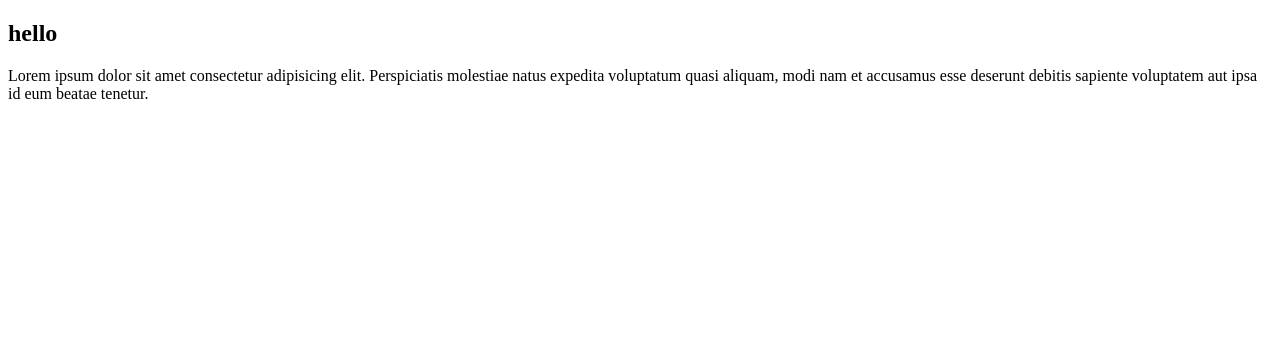
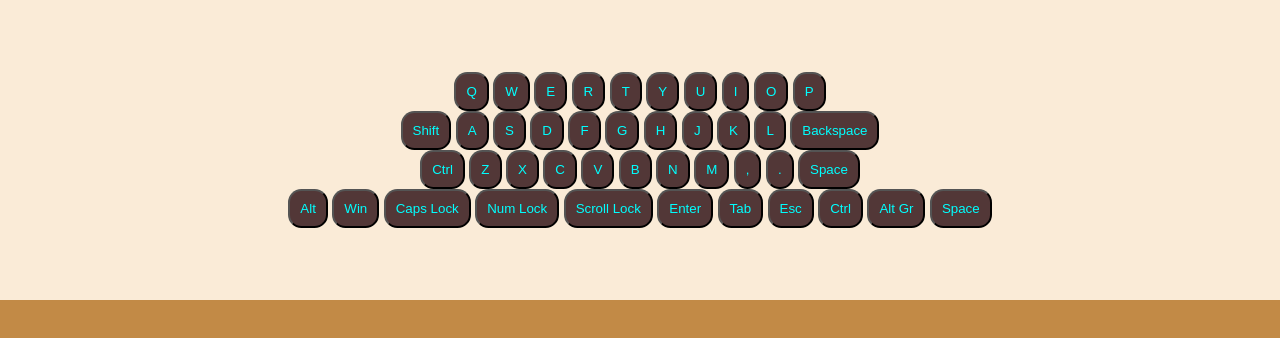
Before and after one commit to Martin-Atanasov123/Keyboard, a plain HTML site: page index.html in a window 1280 px wide. Drawn offline with Linux system fonts and the light colour scheme.

Commit message:
adding content

```diff
--- a/index.html
+++ b/index.html
@@ -3,10 +3,64 @@
 <head>
     <meta charset="UTF-8">
     <meta name="viewport" content="width=device-width, initial-scale=1.0">
+    <link rel="stylesheet" href="style.css">
     <title>digital-keyboard</title>
 </head>
 <body>
-    <h2>hello</h2>
-    <p>Lorem ipsum dolor sit amet consectetur adipisicing elit. Perspiciatis molestiae natus expedita voluptatum quasi aliquam, modi nam et accusamus esse deserunt debitis sapiente voluptatem aut ipsa id eum beatae tenetur.</p>
+    <div class="keyboard">
+        <div class="row1">
+            <button>Q</button>
+            <button>W</button>
+            <button>E</button>
+            <button>R</button>
+            <button>T</button>
+            <button>Y</button>
+            <button>U</button>
+            <button>I</button>
+            <button>O</button>
+            <button>P</button>
+
+        </div>
+        <div class="row2">
+            <button class="shift">Shift</button>
+            <button>A</button>
+            <button>S</button>
+            <button>D</button>
+            <button>F</button>
+            <button>G</button>
+            <button>H</button>
+            <button>J</button>
+            <button>K</button>
+            <button>L</button>
+            <button class="backspace">Backspace</button>
+        </div>
+        <div class="row3">
+            <button>Ctrl</button>
+            <button>Z</button>
+            <button>X</button>
+            <button>C</button>
+            <button>V</button>
+            <button>B</button>
+            <button>N</button>
+            <button>M</button>
+            <button>,</button>
+            <button>.</button>
+            <button>Space</button>
+        </div>
+        <div class="row4">
+            <button class="alt">Alt</button>
+            <button class="win">Win</button>
+            <button class="caps">Caps Lock</button>
+            <button class="num">Num Lock</button>
+            <button class="scroll">Scroll Lock</button>
+            <button class="enter">Enter</button>
+            <button class="tab">Tab</button>
+            <button class="esc">Esc</button>
+            <button class="ctrl">Ctrl</button>
+            <button class="altgr">Alt Gr</button>
+            <button class="space">Space</button>
+        </div>
+    </div>
+
 </body>
 </html>
--- a/style.css
+++ b/style.css
@@ -0,0 +1,44 @@
+*{
+    margin: 0em;
+    padding: 0em;
+    box-sizing: border-box;
+}
+
+body {
+    font-family: Arial, sans-serif;
+    margin: 0;
+    padding: 0;
+    background-color: rgb(194, 138, 70);
+}
+.keyboard {
+    background-color: antiquewhite;
+    display: flex;
+    flex-direction: column;
+    align-items: center;
+    justify-content: center;
+    height: 300px;
+}
+.row1  button{
+    background-color: rgb(82, 55, 55);
+    padding: 10px;
+    color: aqua;
+    border-radius: 1em;
+}
+.row2  button{
+    background-color: rgb(82, 55, 55);
+    padding: 10px;
+    color: aqua;
+    border-radius: 1em;
+}
+.row3  button{
+    background-color: rgb(82, 55, 55);
+    padding: 10px;
+    color: aqua;
+    border-radius: 1em;
+}
+.row4  button{
+    background-color: rgb(82, 55, 55);
+    padding: 10px;
+    color: aqua;
+    border-radius: 1em;
+}
```
